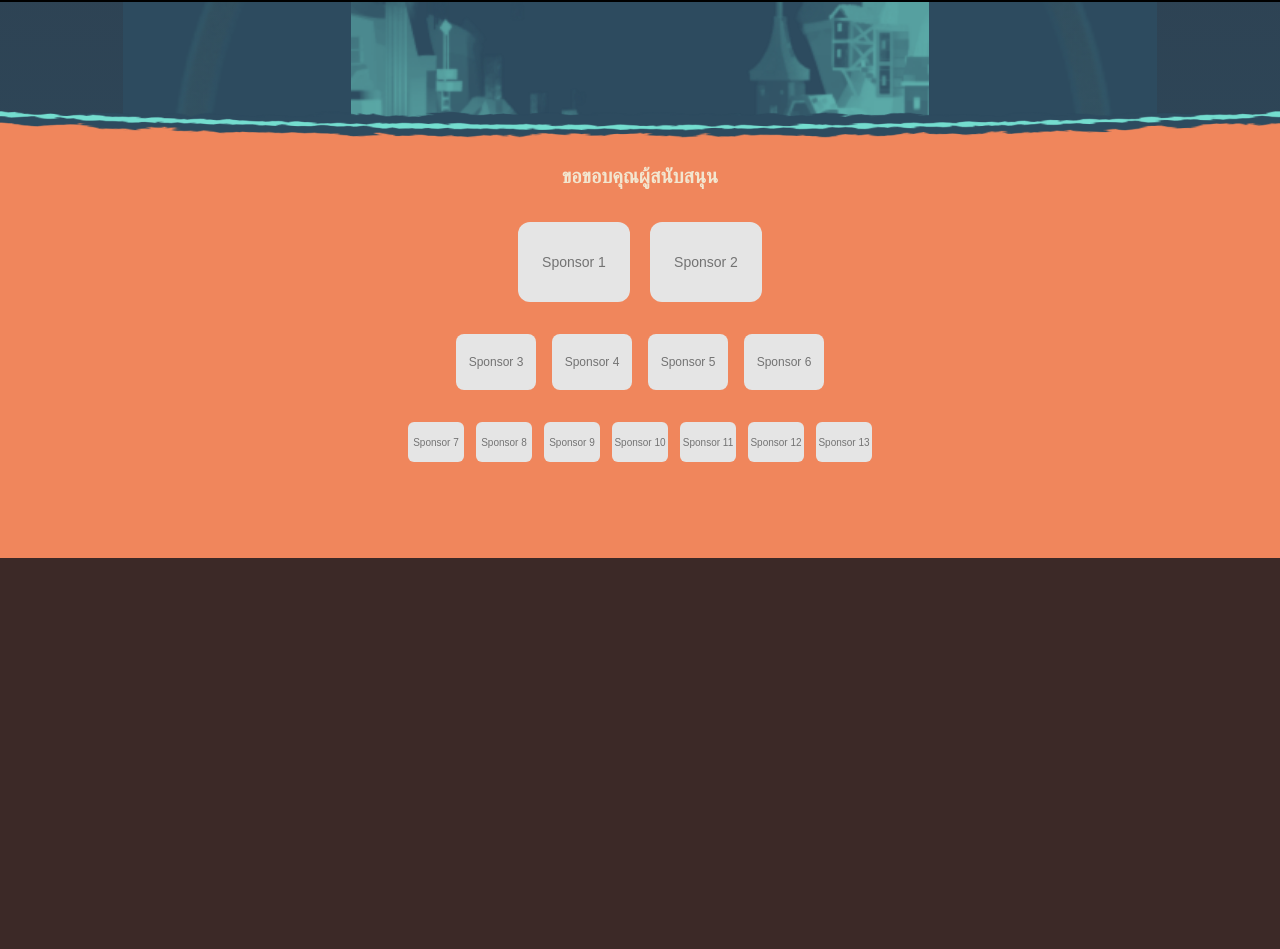
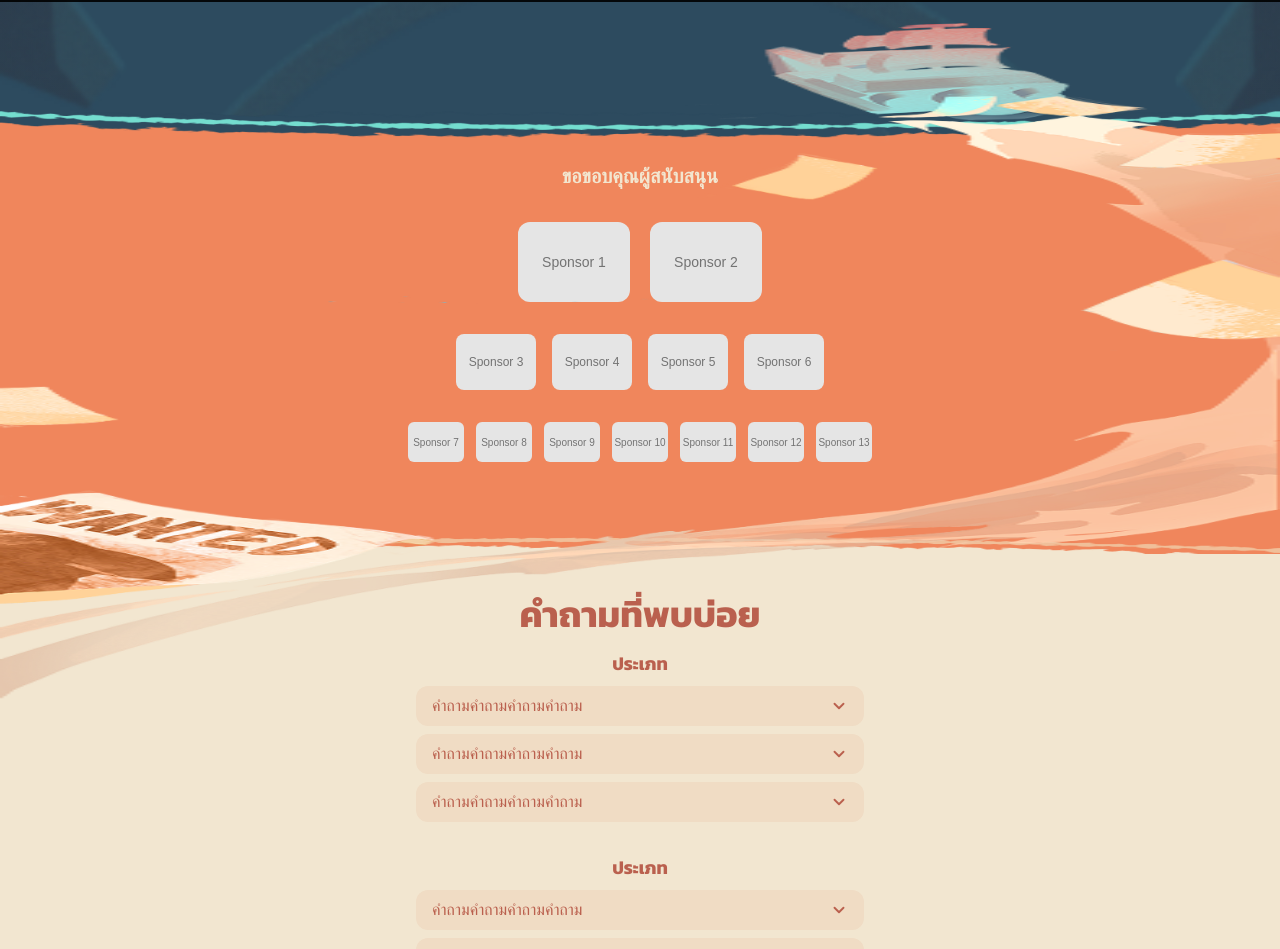
Before and after one commit to IT-Vishnu24th/vishnu24th-website, a Next.js app: page / in a window 1280 px wide. Shown: the part 798-1747 px from the top of the page. Before the commit the page ends 1356 px from the top, so only its background shows below. Built offline with nearby package versions, Linux system fonts and the light colour scheme; no server answers.

Commit message:
feat : add  faq foooter

```diff
--- a/src/app/page.tsx
+++ b/src/app/page.tsx
@@ -1,10 +1,11 @@
 import AuthResult from "@/features/auth/components/AuthResult"
 import { LoginButton } from "@/features/auth/components/LoginButton"
 import Image from "next/image"
-import SponsorFooter from "@/components/SponsorFooterForHome"
+import SponsorFooter from "@/features/landing-page/components/SponsorFooterForHome"
 import NavigationFooter from "@/components/NavigationFooter"
 import { Header } from "@/components/Headers"
 import { MapPin, Ship } from "lucide-react"
+import FAQFooter from "@/features/landing-page/components/QuestionFooter"
 
 export default function HomePage() {
   return (
@@ -82,12 +83,30 @@ export default function HomePage() {
         <div className="relative w-full h-6 md:h-8 z-10">
           <Image src="/landingpage/blue-line.png" alt="" fill className="object-fill" />
         </div>
-        <NavigationFooter />
 
         {/* <AuthResult isSucess={true} /> */}
-        <div className="-mt-3 md:-mt-4 relative z-0">
-          <SponsorFooter />
+        <div className="-mt-3 md:-mt-4 relative ">
+          <div className="absolute -top-30 inset-0 z-50 pointer-events-none">
+            <Image src="/landingpage/sponsor-art.png" fill className="object-fill" alt="" />
+          </div>
+
+          <div className="z-20">
+            <SponsorFooter />
+          </div>
+
+          <div className="relative -top-40 w-full h-10 md:h-8 -mt-1">
+            <Image
+              src="/landingpage/cream-line.png"
+              alt=""
+              fill
+              className="object-fill scale-105"
+            />
+          </div>
         </div>
+        <div className="relative -top-44">
+          <FAQFooter />
+        </div>
+
         <NavigationFooter />
       </div>
     </div>
--- /dev/null
+++ b/src/features/landing-page/components/QuestionFooter.tsx
@@ -0,0 +1,71 @@
+"use client"
+
+import { useState } from "react"
+import Image from "next/image"
+import { ChevronDown } from "lucide-react"
+import { faqData } from "@/features/landing-page/const/FAQmock"
+
+export default function FAQFooter() {
+  // key: "categoryIndex-itemIndex" ของ item ที่เปิดอยู่ (เปิดได้ทีละ 1 อัน)
+  const [openKey, setOpenKey] = useState<string | null>(null)
+
+  const toggle = (key: string) => {
+    setOpenKey((prev) => (prev === key ? null : key))
+  }
+
+  return (
+    <section className="relative overflow-hidden bg-cream pb-20 px-6">
+      {/* ลายกระดาษฉีกมุมล่าง */}
+      <div className="absolute bottom-6 -right-10 w-140 h-40 pointer-events-none opacity-90">
+        <Image src="/landingpage/art-faq.png" alt="" fill className="object-contain" />
+      </div>
+
+      <div className="relative z-10 max-w-md mx-auto mt-10">
+        <h2 className="text-center text-3xl md:text-4xl font-kanit font-bold text-brownie-light mb-4">
+          คำถามที่พบบ่อย
+        </h2>
+
+        {faqData.map((category, catIdx) => (
+          <div key={catIdx} className="mb-8">
+            <h3 className="text-center text-lg font-kanit font-semibold text-brownie-light mb-2">
+              {category.title}
+            </h3>
+
+            <div className="flex flex-col gap-2">
+              {category.items.map((item, itemIdx) => {
+                const key = `${catIdx}-${itemIdx}`
+                const isOpen = openKey === key
+
+                return (
+                  <div key={key}>
+                    <button
+                      onClick={() => toggle(key)}
+                      className={`w-full flex items-center justify-between gap-2 bg-[#F0DCC4] px-4 py-2 text-left text-sm md:text-base text-brownie-light transition-colors hover:bg-[#F6E2C9] ${
+                        isOpen ? "rounded-t-xl" : "rounded-xl"
+                      }`}
+                    >
+                      <span>{item.question}</span>
+                      <ChevronDown
+                        size={18}
+                        strokeWidth={2.5}
+                        className={`shrink-0 text-brownie-light transition-transform duration-200 ${
+                          isOpen ? "rotate-180" : ""
+                        }`}
+                      />
+                    </button>
+
+                    {isOpen && (
+                      <div className="rounded-b-2xl bg-[#F0DCC4] px-4 py-3 text-sm md:text-base text-brick-orange">
+                        {item.answer}
+                      </div>
+                    )}
+                  </div>
+                )
+              })}
+            </div>
+          </div>
+        ))}
+      </div>
+    </section>
+  )
+}
--- a/src/components/SponsorFooterForHome.tsx
+++ b/src/features/landing-page/components/SponsorFooterForHome.tsx
@@ -14,7 +14,7 @@ export default function Footer() {
   ]
 
   return (
-    <footer className="w-full pt-10 pb-24 bg-[#F0865C]">
+    <footer className="w-full pt-10 pb-60 bg-[#F0865C]">
       <div className="max-w-6xl mx-auto px-3">
         <h2 className="text-center text-xl font-semibold mb-8">ขอขอบคุณผู้สนับสนุน</h2>
 
--- /dev/null
+++ b/src/features/landing-page/const/FAQmock.ts
@@ -0,0 +1,34 @@
+export type FAQItem = {
+  question: string
+  answer: string
+}
+
+export type FAQCategory = {
+  title: string
+  items: FAQItem[]
+}
+
+// TODO: แทนที่ด้วยข้อมูลจริง / ดึงจาก backend
+export const faqData: FAQCategory[] = [
+  {
+    title: "ประเภท",
+    items: [
+      { question: "คำถามคำถามคำถามคำถาม", answer: "คำตอบคำตอบคำตอบคำตอบคำตอบคำตอบคำตอบ" },
+      { question: "คำถามคำถามคำถามคำถาม", answer: "คำตอบคำตอบคำตอบคำตอบคำตอบคำตอบคำตอบ" },
+      { question: "คำถามคำถามคำถามคำถาม", answer: "คำตอบคำตอบคำตอบคำตอบคำตอบคำตอบคำตอบ" },
+    ],
+  },
+  {
+    title: "ประเภท",
+    items: [
+      { question: "คำถามคำถามคำถามคำถาม", answer: "คำตอบคำตอบคำตอบคำตอบคำตอบคำตอบคำตอบ" },
+      {
+        question: "คำถามคำถามคำถามคำถาม",
+        answer:
+          "ลาร์ปิงลาร์ปิงลาร์ปิงลาร์ปิงลาร์ปิงลาร์ปิงลาร์ปิงลาร์ปิงลาร์ปิงลาร์ปิงลาร์ปิงลาร์ปิง",
+      },
+      { question: "คำถามคำถามคำถามคำถาม", answer: "คำตอบคำตอบคำตอบคำตอบคำตอบคำตอบคำตอบ" },
+      { question: "คำถามคำถามคำถามคำถาม", answer: "คำตอบคำตอบคำตอบคำตอบคำตอบคำตอบคำตอบ" },
+    ],
+  },
+]
```
Also changed, not shown: public/landingpage/art-faq.png (added), public/landingpage/cream-line.png (added).
